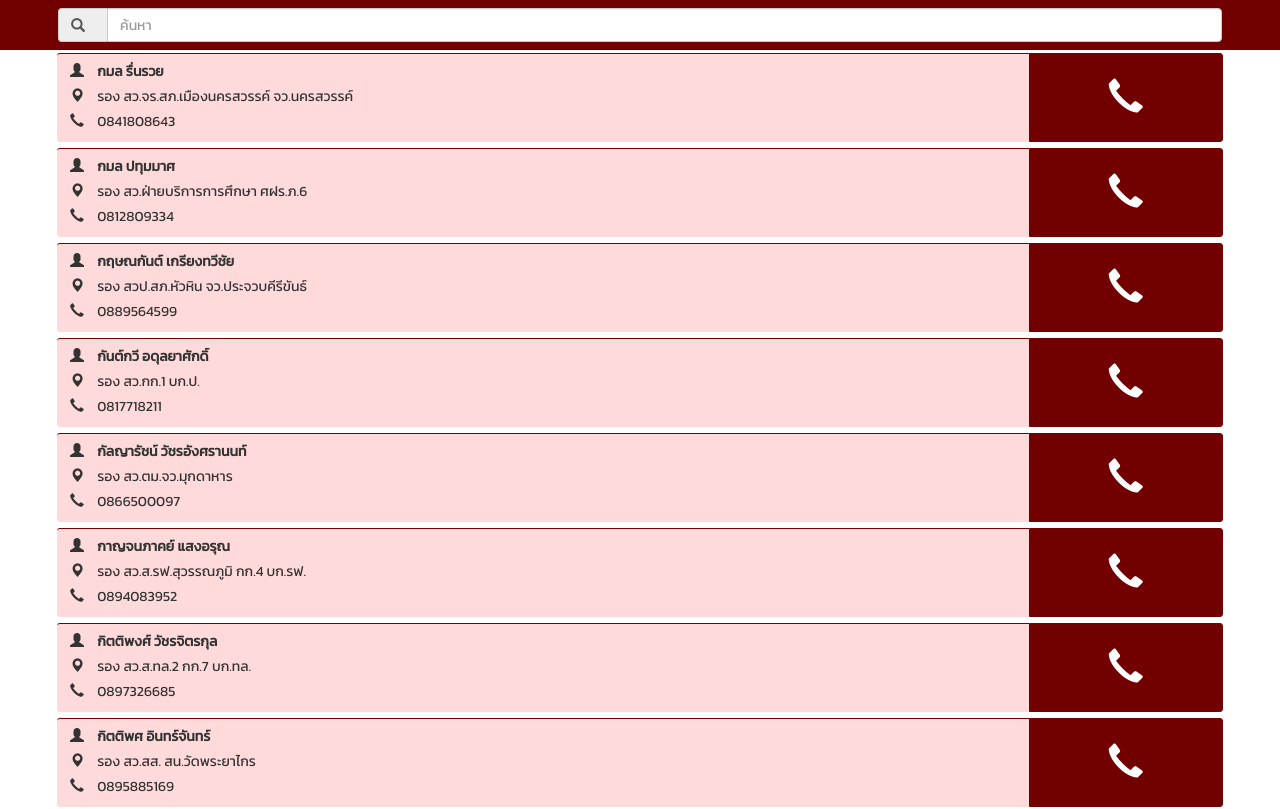
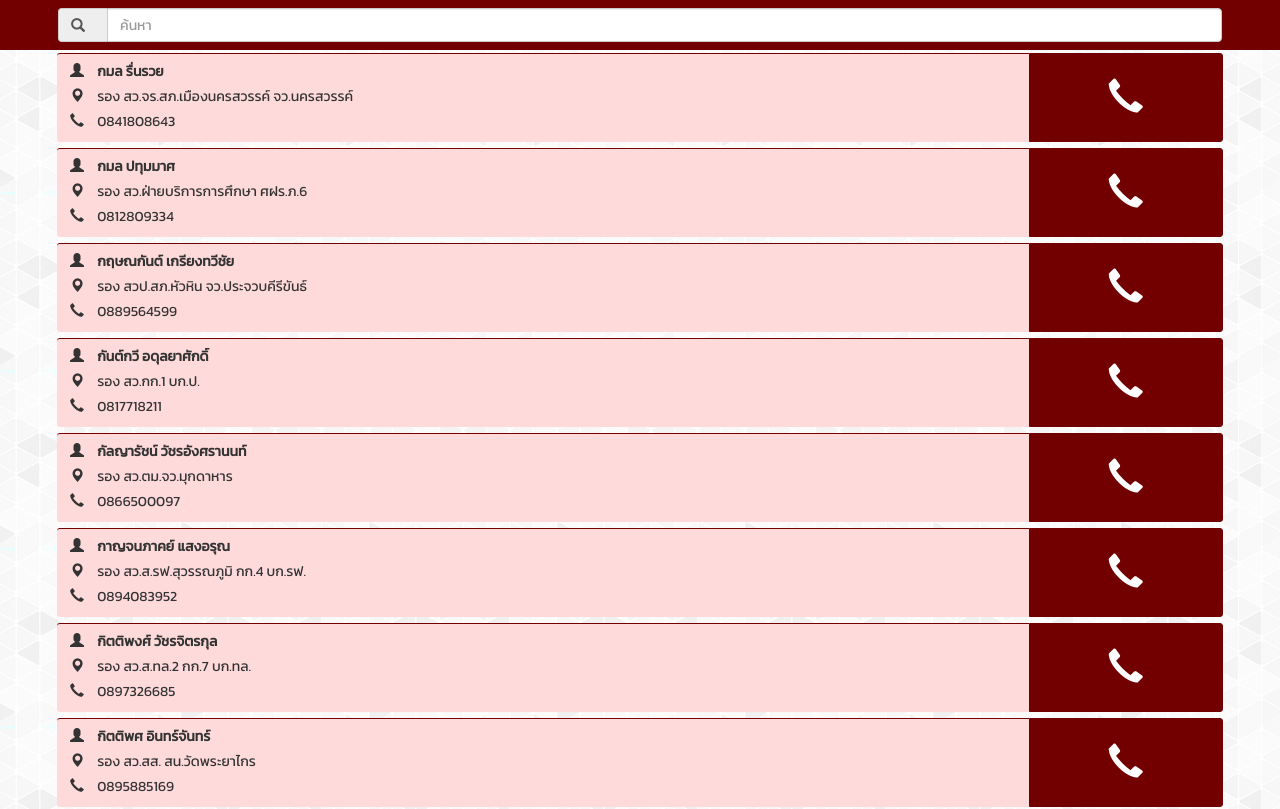
Before and after one commit to kimdeakung/inspector153, a plain HTML site: page index.html in a window 1280 px wide. Shown: the top 809 px of the page. Drawn offline with nearby package versions, Linux system fonts and the light colour scheme.

Commit message:
background

```diff
--- a/index.html
+++ b/index.html
@@ -11,7 +11,7 @@
     <link href="https://fonts.googleapis.com/css?family=Kanit" rel="stylesheet">
     <script src="https://ajax.googleapis.com/ajax/libs/angularjs/1.5.8/angular.min.js"></script>
     <style type='text/css'>
-        body { margin-top: 50px; } *{ font-family: 'Kanit', sans-serif; } .bs-callout { padding: 5px 0px 5px 10px; margin: 3px 0px; border-top: 1px solid #720000; border-radius: 0px; background-color: #FFDADA; } .bs-callout-info { padding-top: 5px; padding-bottom: 5px; } .bs-callout-dial { border: 1px solid #720000; background: #720000; text-align: center; -webkit-align-content: center; align-content: center; } span, .glyphicon { padding-right: 10px; } p { padding-bottom: 2px; margin: 3px; } .row { display: flex; display: -webkit-flex; margin-left: 0px; margin-right: 0px; } .round-r { border-radius: 0px 3px 3px 0px; } .round-l { border-radius: 3px 0px 0px 3px; } .container { padding-right: 0px;padding-left: 0px;}
+        body { margin-top: 50px; background-image: url('gplaypattern.png');} *{ font-family: 'Kanit', sans-serif; } .bs-callout { padding: 5px 0px 5px 10px; margin: 3px 0px; border-top: 1px solid #720000; border-radius: 0px; background-color: #FFDADA; } .bs-callout-info { padding-top: 5px; padding-bottom: 5px; } .bs-callout-dial { border: 1px solid #720000; background: #720000; text-align: center; -webkit-align-content: center; align-content: center; } span, .glyphicon { padding-right: 10px; } p { padding-bottom: 2px; margin: 3px; } .row { display: flex; display: -webkit-flex; margin-left: 0px; margin-right: 0px; } .round-r { border-radius: 0px 3px 3px 0px; } .round-l { border-radius: 3px 0px 0px 3px; } .container { padding-right: 0px;padding-left: 0px;}
     </style>
 </head>
 <body>
```
Also changed, not shown: gplaypattern.png (added).
